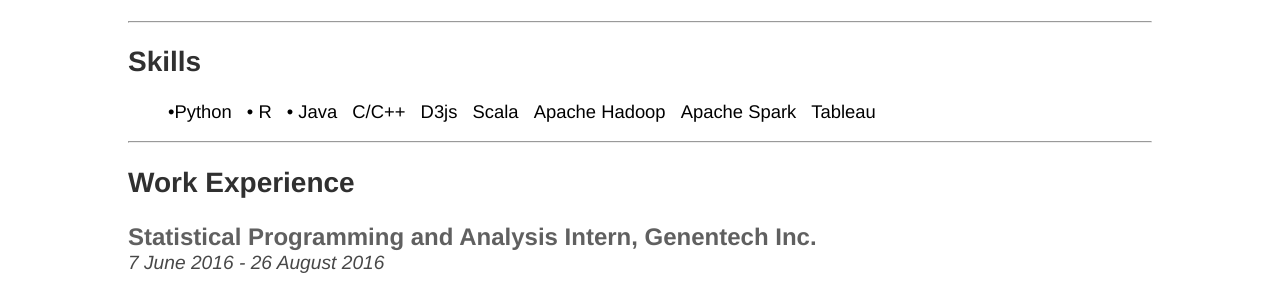
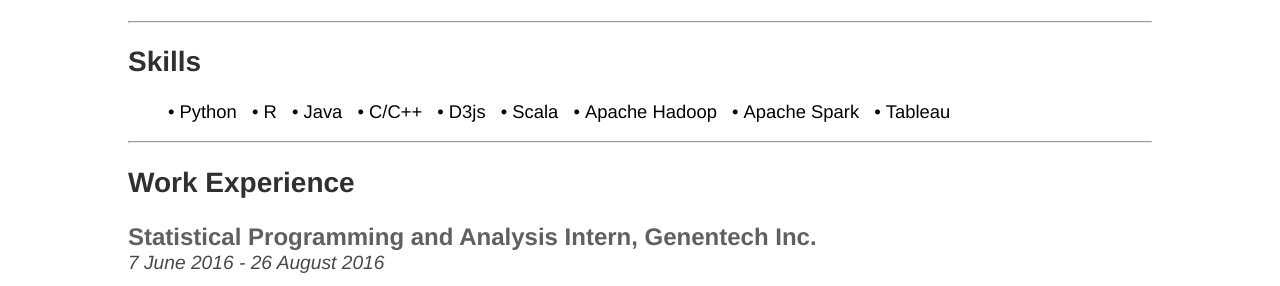
Before and after one commit to NeilBardhan/neilbardhan.github.io, a Jekyll site: the page built from resume/index.html, in a window 1280 px wide. Shown: the part 508-794 px from the top of the page. Built offline with Jekyll 4.4.1, drawn with Linux system fonts in a browser that asks for light colours; some of the changed lines change nothing that is shown.

Commit message:
Update index.html

```diff
--- a/resume/index.html
+++ b/resume/index.html
@@ -28,15 +28,15 @@ title: Indraneil Bardhan's Resume
 		<hr>
 		<h2>Skills</h2>
 			<ul class="skills" id="skills">
-				&bull;<li>Python</li>
-				&bull;&nbsp;<li>R</li>
+				<li>&bull;&nbsp;Python</li>
+				<li>&bull;&nbsp;R</li>
 				<li>&bull;&nbsp;Java</li>
-				<li>C/C++</li>
-				<li>D3js</li>
-				<li>Scala</li>
-				<li>Apache Hadoop</li>
-				<li>Apache Spark</li>
-				<li>Tableau</li>
+				<li>&bull;&nbsp;C/C++</li>
+				<li>&bull;&nbsp;D3js</li>
+				<li>&bull;&nbsp;Scala</li>
+				<li>&bull;&nbsp;Apache Hadoop</li>
+				<li>&bull;&nbsp;Apache Spark</li>
+				<li>&bull;&nbsp;Tableau</li>
 			</ul>
 		<hr>
 		<h2>Work Experience</h2>
```
